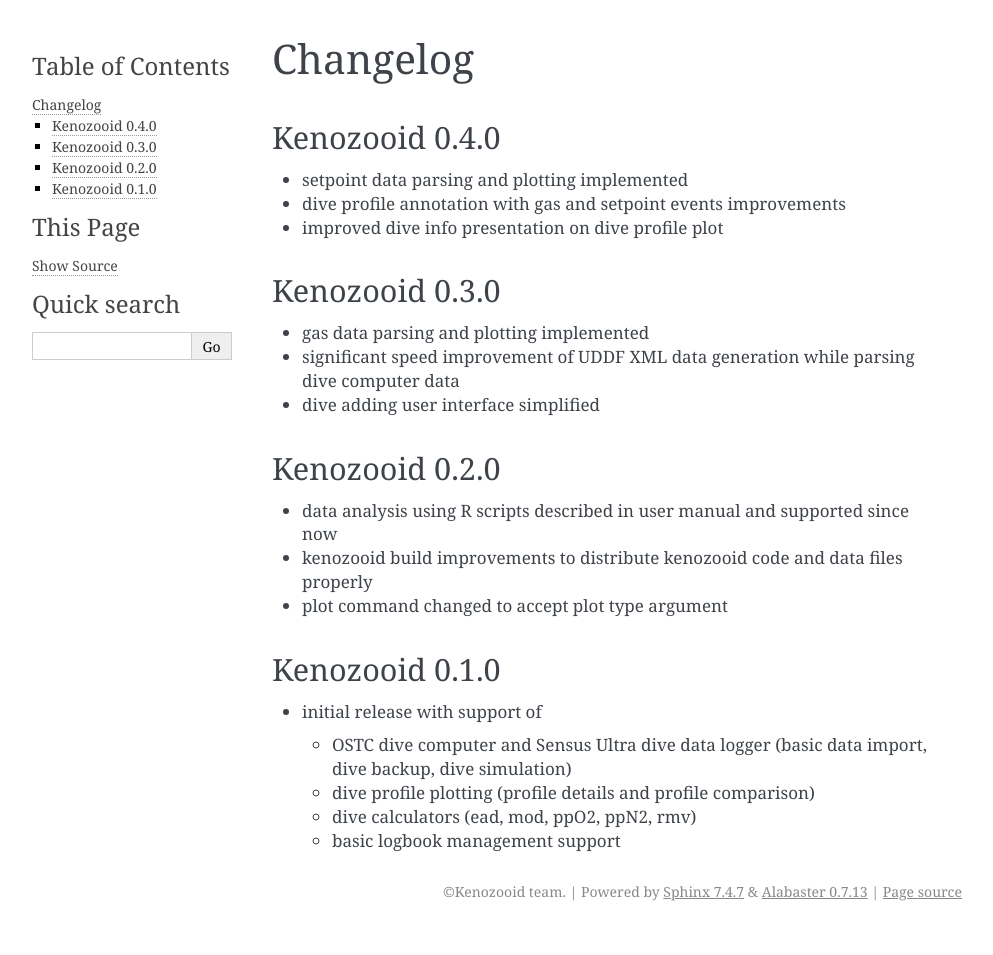
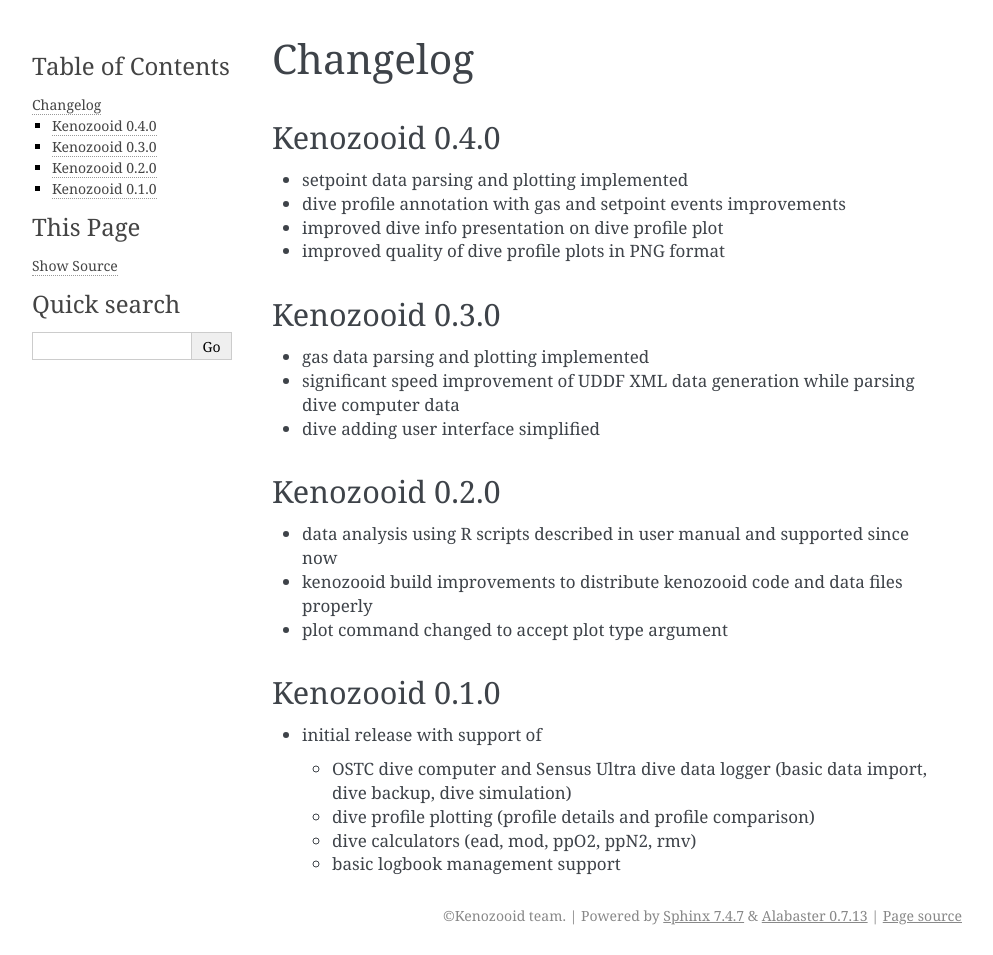
Before and after one commit to gitGNU/gnu_kenozooid, a Sphinx documentation site: the page built from doc/user/changelog.rst, in a window 1280 px wide. Shown: the whole page, without its empty margins (148-1141 px from the left). Built offline with Sphinx 7.4.7, drawn with Linux system fonts in a browser that asks for light colours; before the commit the page ends 931 px from its top, so only the background shows below that.

Commit message:
- set dpi of dive profile plots to 96 dpi to improve plot quality - signature displaying on dive profile comparison is back

```diff
--- a/doc/user/changelog.rst
+++ b/doc/user/changelog.rst
@@ -6,6 +6,7 @@
 - setpoint data parsing and plotting implemented
 - dive profile annotation with gas and setpoint events improvements
 - improved dive info presentation on dive profile plot
+- improved quality of dive profile plots in PNG format
 
 Kenozooid 0.3.0
 ---------------
```
Also changed, not shown: doc/user/dive-2011-06-26.png, doc/user/divemode-compare.png, 2 other files.
